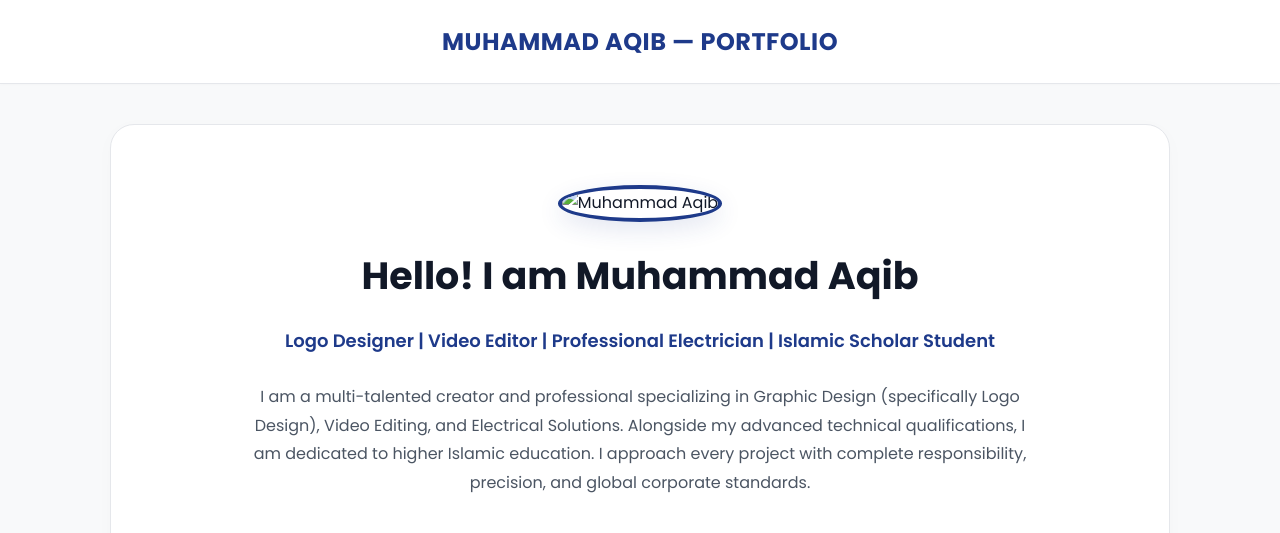
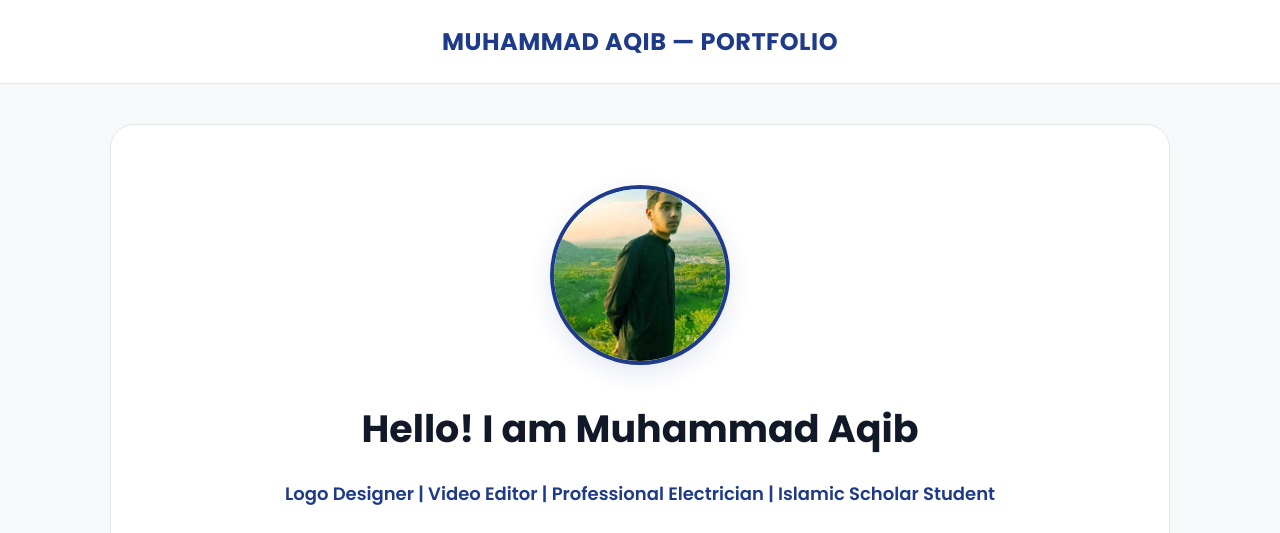
Before and after one commit to Aqibbey024/portfolio, a plain HTML site: page index.html in a window 1280 px wide. Shown: the top 533 px of the page. Drawn offline with Linux system fonts and the light colour scheme; a web font is replaced by a local one.

Commit message:
Update index.html

```diff
--- a/index.html
+++ b/index.html
@@ -38,7 +38,6 @@
             -webkit-font-smoothing: antialiased;
         }
 
-        /* اگر آپ کسی سیکشن کو اردو میں لکھنا چاہیں تو اس پر یہ کلاس لگا دیں */
         .urdu-text {
             font-family: var(--font-urdu) !important;
             direction: rtl !important;
@@ -247,7 +246,6 @@
             text-align: center;
         }
 
-        /* Button Colors and Styling Fixes */
         .btn-whatsapp {
             background-color: #10b981;
             box-shadow: 0 4px 12px rgba(16, 185, 129, 0.15);
@@ -293,7 +291,6 @@
             box-shadow: 0 -2px 10px rgba(0,0,0,0.01);
         }
 
-        /* Responsive adjustments */
         @media (max-width: 768px) {
             .hero h2 { font-size: 30px; }
             .hero p.tags { font-size: 16px; }
@@ -315,8 +312,8 @@
 
         <!-- Hero Section -->
         <section class="hero">
-            <!-- آپ کی تصویر بالکل ہیرو سیکشن کے شروع میں فٹ کر دی گئی ہے -->
-            <img src="my-photo.jpg" alt="Muhammad Aqib" class="hero-img">
+            <!-- یہاں پر تصویر کا نام بالکل درست کر دیا گیا ہے تاکہ وہ گٹ ہب کی فائل سے میچ کر جائے -->
+            <img src="my-photo.jpg.jpg" alt="Muhammad Aqib" class="hero-img">
 
             <h2>Hello! I am Muhammad Aqib</h2>
             <p class="tags">Logo Designer | Video Editor | Professional Electrician | Islamic Scholar Student</p>
```
